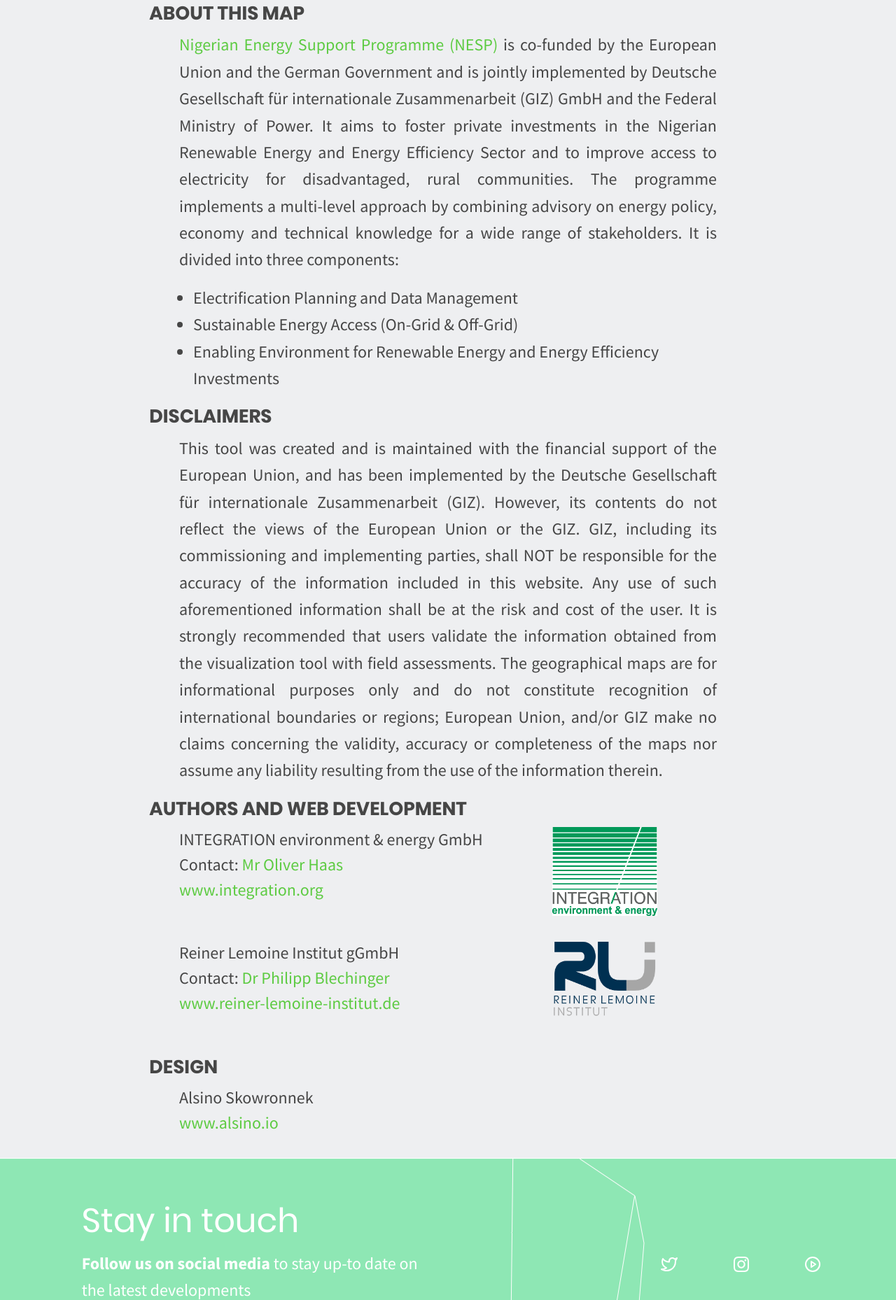
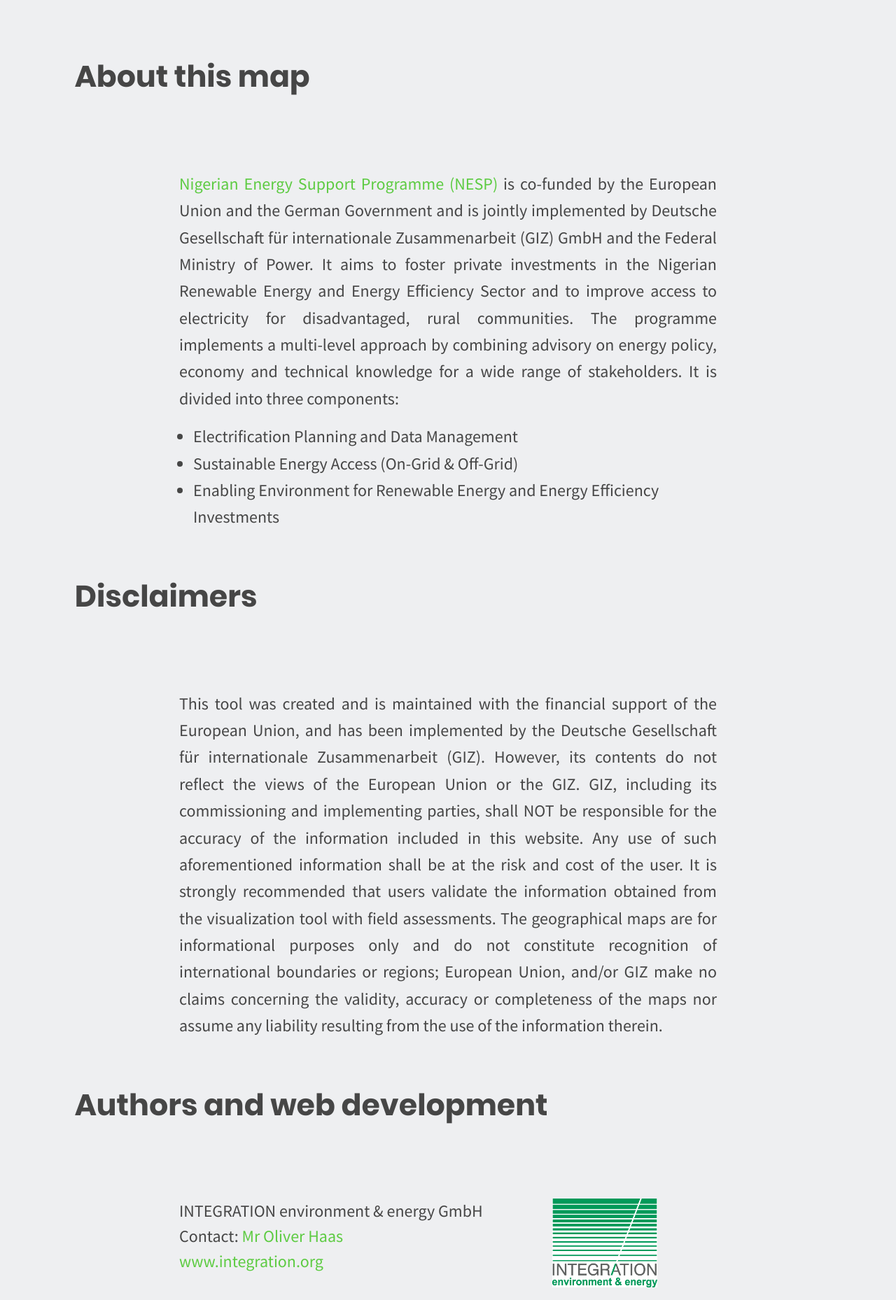
Before and after one commit to rl-institut/NESP2_website, a Flask app: page /about-map in a window 1280 px wide. Shown: the part 80-1938 px from the top of the page at 70% size. Run offline with Flask 2, Linux system fonts and the light colour scheme; some libraries are stand-ins or nearby versions.

Commit message:
Change header styles

```diff
--- a/app/static/style.css
+++ b/app/static/style.css
@@ -753,6 +753,25 @@
     text-decoration: underline;
 }
 
+
+#about-map-content section {
+    padding-top: 2rem;
+    padding-bottom: 8rem;
+}
+
+#about-map-content h2 {
+    padding-bottom: 6rem;
+    padding-top: 3rem;
+}
+
+#about-map-content h3 {
+    font-size: 20pt;
+    font-weight: 700;
+    margin-top: 0;
+    padding-bottom: 1rem;
+}
+
+
 .light-grey{
     background-color: #EEEFF1;
 }
--- a/app/templates/credits.html
+++ b/app/templates/credits.html
@@ -7,9 +7,9 @@
 
 {% block content %}
 <div id="about-map-content" class="grid-container full">
-    <section id="about-intro" class="grid-x align-center light-grey">
+    <section id="about-map-intro" class="grid-x align-center light-grey">
     {% if about_map == True %}
-    <h3 class="cell medium-8">ABOUT THIS MAP</h3>
+    <h2 class="cell medium-10">About this map</h2>
     <div class="cell medium-8 l-width-60">
       <div class="grid-x">
         <div class="cell">
@@ -26,7 +26,7 @@
       </div>
     </div>
 
-    <h3 class="cell medium-8">DISCLAIMERS</h3>
+    <h2 class="cell medium-10">Disclaimers</h2>
     <div class="cell medium-8 l-width-60">
       <div class="grid-x">
         <div class="cell">
@@ -40,7 +40,7 @@
     </div>
     {% endif %}
     <div class="cell show-for-small-only" style="height:60px;"></div>
-    <h3 class="cell medium-8">AUTHORS AND WEB DEVELOPMENT</h3>
+    <h2 class="cell medium-10">Authors and web development</h2>
     <div class="cell medium-10 l-width-60">
       <div class="grid-x">
         <div class="cell">
@@ -71,7 +71,7 @@
         </div>
       </div>
     </div>
-    <h3 class="cell medium-8">DESIGN</h3>
+    <h2 class="cell medium-10">Design</h2>
     <div class="cell medium-8 l-width-60">
       <div class="grid-x">
         <div class="cell">
```
